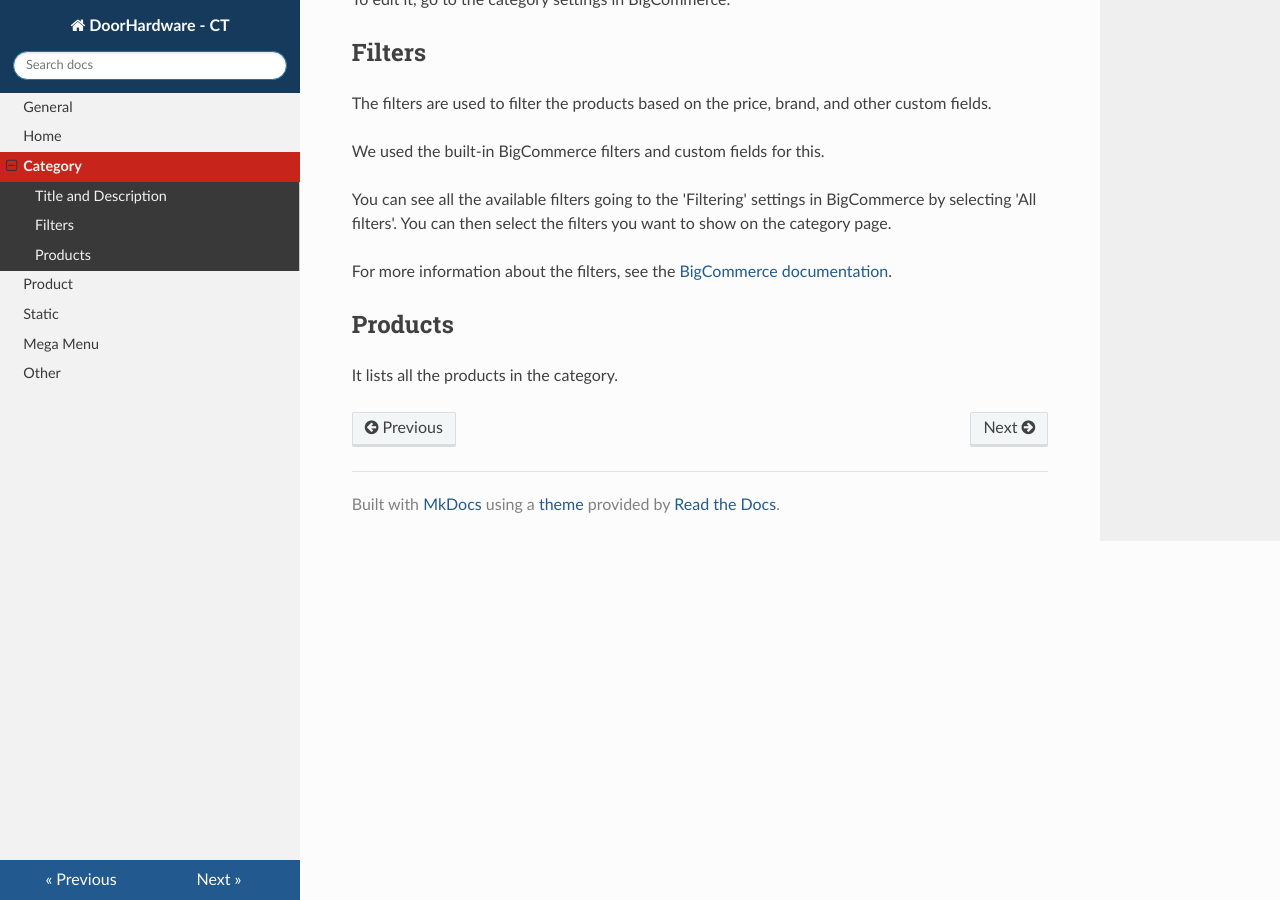
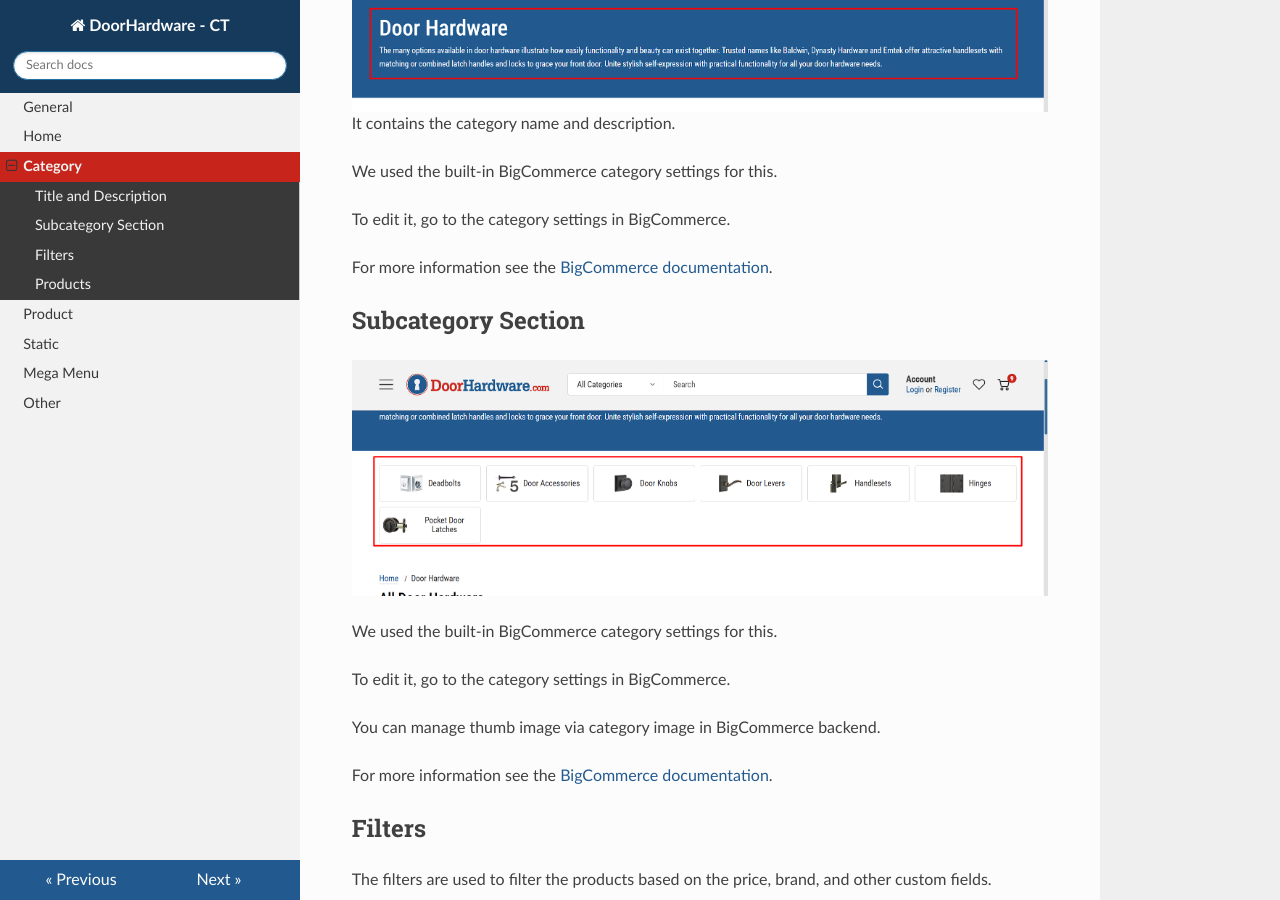
Before and after one commit to coalitiontech/door-hardware-doc, an MkDocs documentation site: the page built from docs/category.md, in a window 1280 px wide and 900 px high, scrolled down 372 px. Built offline with MkDocs 1.6.1, drawn with Linux system fonts in a browser that asks for light colours; nearby versions of some CDN libraries.

Commit message:
Category Instruction Guide

```diff
--- a/docs/category.md
+++ b/docs/category.md
@@ -2,11 +2,25 @@
 The category page lists all the products in the category.
 
 ## Title and Description
+![category-top-description.png](img/category-top-description.png)
 It contains the category name and description.
 
 We used the built-in BigCommerce category settings for this.
 
 To edit it, go to the category settings in BigCommerce.
+
+For more information see the <a href="https://support.bigcommerce.com/s/article/Categories-and-Brands?language=en_US#category-details" target="_blank">BigCommerce documentation</a>.
+
+## Subcategory Section
+![category-sub-category-items.png](img/category-sub-category-items.png)
+
+We used the built-in BigCommerce category settings for this.
+
+To edit it, go to the category settings in BigCommerce.
+
+You can manage thumb image via category image in BigCommerce backend.
+
+For more information see the <a href="https://support.bigcommerce.com/s/article/Product-Categories?language=en_US" target="_blank">BigCommerce documentation</a>.
 
 ## Filters
 The filters are used to filter the products based on the price, brand, and other custom fields.
```
Also changed, not shown: docs/img/category-sub-category-items.png (added), docs/img/category-top-description.png (added).
